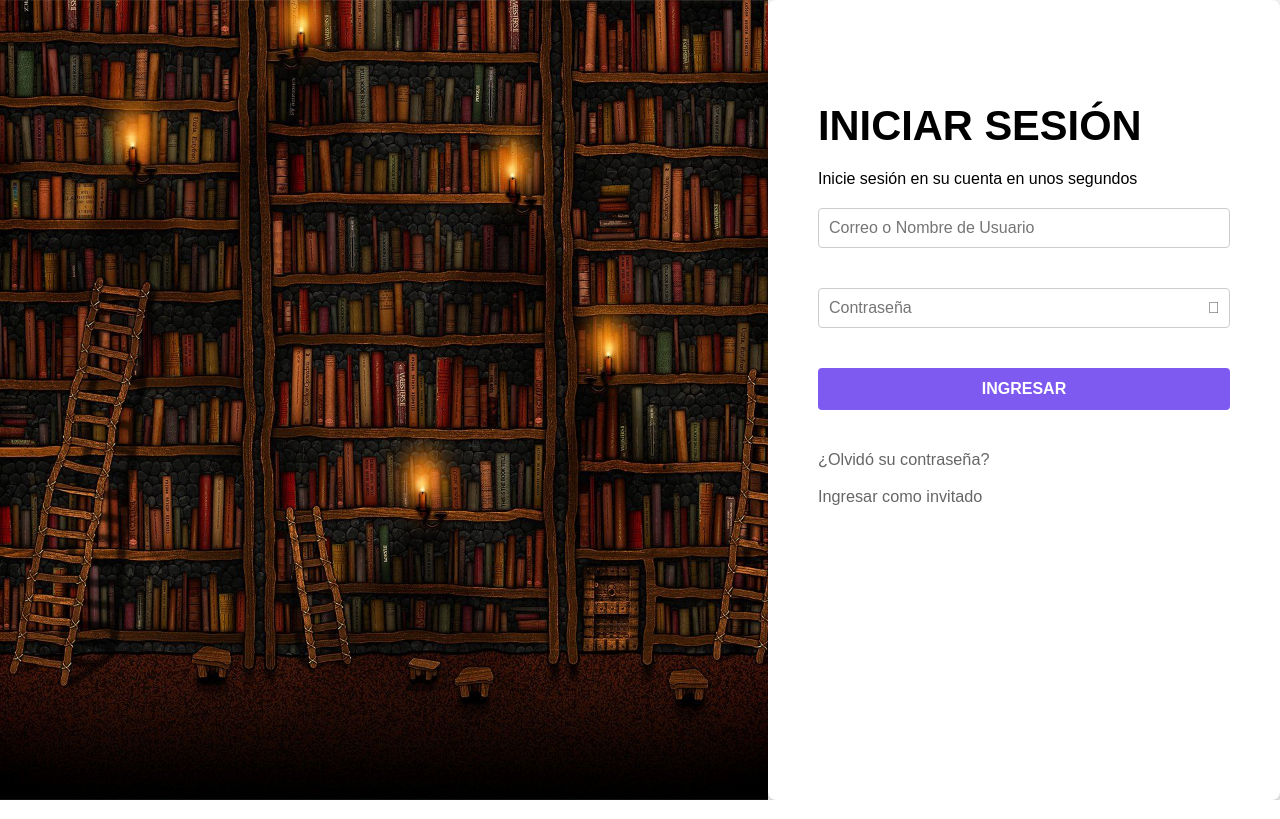
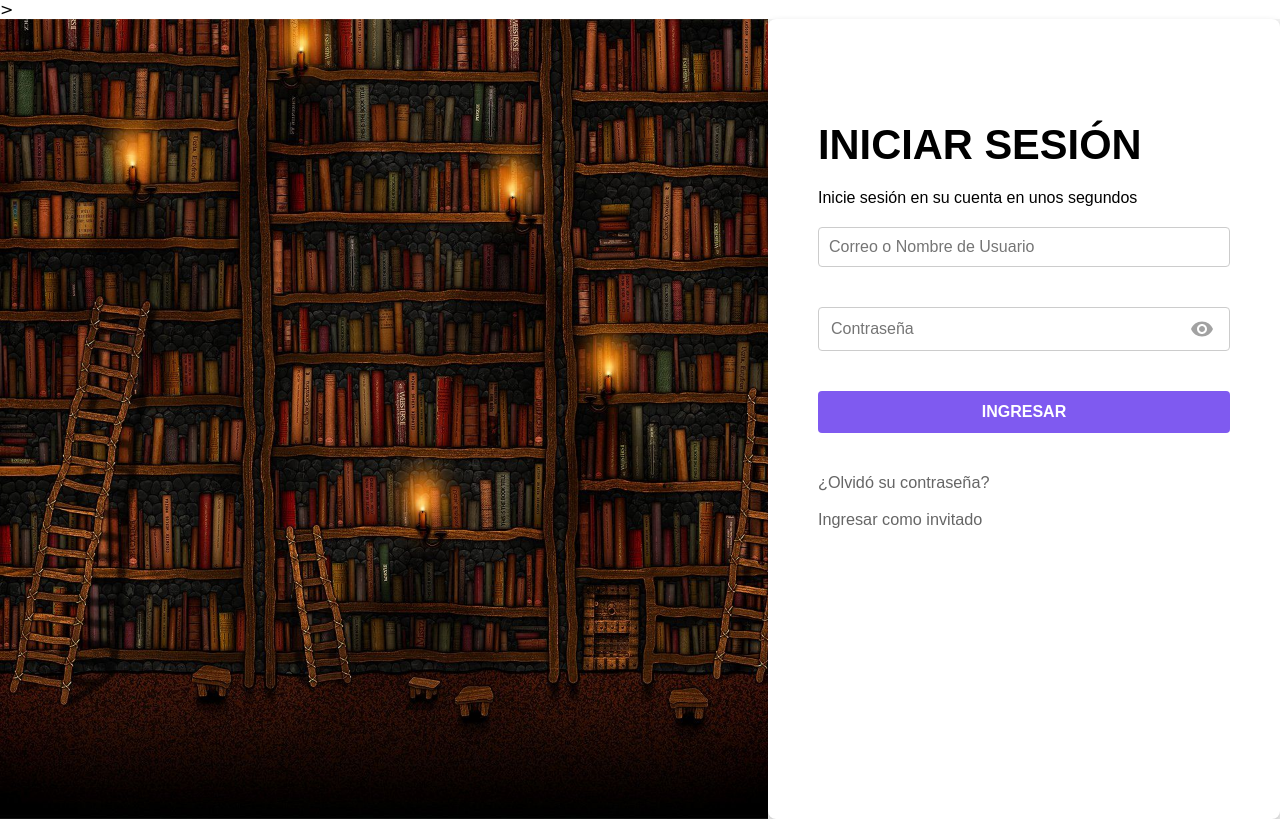
Before and after one commit to JesusReyes31/Biblioteca_Front, an Angular app: page /login in a window 1280 px wide. Built offline with nearby package versions, Linux system fonts and the light colour scheme.

Commit message:
Informacion e icono de mostrar contraseña

```diff
--- a/src/app/core/components/cambiar-informacion/cambiar-informacion.component.css
+++ b/src/app/core/components/cambiar-informacion/cambiar-informacion.component.css
@@ -1,7 +1,6 @@
 .cont-prof {
   max-width: 800px;
   margin: 0 auto;
-  padding: 20px;
 }
 
 h1, h2 {
@@ -90,3 +89,69 @@ input {
 .info-section, .password-section {
   margin-bottom: 40px;
 }
+
+.password-container {
+  position: relative;
+  width: 100%;
+  display: flex;
+  align-items: center;
+}
+
+.password-container input {
+  width: 100%;
+  padding: 10px;
+  border: 1px solid #ccc;
+  border-radius: 4px;
+  font-size: 16px;
+  padding-right: 40px;
+}
+
+.toggle-password {
+  position: absolute;
+  right: 8px;
+  top: 40%;
+  transform: translateY(-50%);
+  cursor: pointer;
+  display: flex;
+  align-items: center;
+  opacity: 0.6;
+  transition: opacity 0.3s;
+  background: none;
+  border: none;
+  padding: 4px;
+  z-index: 1;
+}
+
+.toggle-password:hover {
+  opacity: 1;
+}
+
+.toggle-password:focus {
+  outline: none;
+}
+
+.toggle-password:focus svg {
+  outline: 2px solid #7f5af0;
+  border-radius: 4px;
+}
+
+.toggle-password svg {
+  fill: currentColor;
+  color: #666;
+  transition: all 0.3s;
+}
+
+.toggle-password:hover svg {
+  color: #7f5af0;
+}
+
+.password-section .form-grid {
+  display: flex;
+  justify-content: space-between;
+  gap: 20px;
+  width: 100%;
+}
+
+.password-section .form-group {
+  width: 45%;
+}
--- a/src/app/core/components/cambiar-informacion/cambiar-informacion.component.html
+++ b/src/app/core/components/cambiar-informacion/cambiar-informacion.component.html
@@ -1,5 +1,5 @@
 <div class="cont-prof">
-  <h1>{{userData.Nombre_Usuario || 'NOMBRE DE USUARIO'}}</h1>
+  <h1>{{userData.Nombre_Usuario}}</h1>
 
   <div class="profile-section">
     <div class="profile-image">
@@ -24,20 +24,21 @@
 
       <div class="form-group">
         <label>CURP</label>
-        <span class="span">{{userData.CURP || 'No aplica'}}</span>
+        <span class="span">{{userData.CURP}}</span>
       </div>
 
       <div class="form-group">
         <label>Correo</label>
-        <span class="span">{{userData.Correo || 'No aplica'}}</span>
+        <span class="span">{{userData.Correo}}</span>
       </div>
 
-      <div class="form-group">
+      <div *ngIf="sucursalInfo" class="form-group sucursal-item">
         <label>Sucursal</label>
-        <span class="span">{{sucursalInfo?.Nombre_Sucursal || 'No aplica'}}</span>
+        <span class="span">{{sucursalInfo?.Nombre}}</span>
+      </div>
+      <br *ngIf="!sucursalInfo">
+      <button class="btn-gray update-button" (click)="updateUserInfo()">Actualizar Datos</button>
     </div>
-
-    <button class="btn-gray" (click)="updateUserInfo()">Actualizar Datos</button>
   </div>
 
   <div class="password-section">
@@ -46,12 +47,52 @@
     <div class="form-grid">
       <div class="form-group">
         <label>Nueva Contraseña</label>
-        <input type="password" [(ngModel)]="userData.newPassword" name="newPassword">
+        <div class="password-container">
+          <input
+            [type]="newPasswordVisible ? 'text' : 'password'"
+            [(ngModel)]="userData.newPassword"
+            name="newPassword"
+          >
+          <button
+            type="button"
+            class="toggle-password"
+            (click)="toggleNewPasswordVisibility()"
+            [attr.aria-label]="newPasswordVisible ? 'Ocultar contraseña' : 'Mostrar contraseña'"
+          >
+            <svg *ngIf="!newPasswordVisible" viewBox="0 0 24 24" width="24" height="24">
+              <path d="M12 4.5C7 4.5 2.73 7.61 1 12c1.73 4.39 6 7.5 11 7.5s9.27-3.11 11-7.5c-1.73-4.39-6-7.5-11-7.5zM12 17c-2.76 0-5-2.24-5-5s2.24-5 5-5 5 2.24 5 5-2.24 5-5 5zm0-8c-1.66 0-3 1.34-3 3s1.34 3 3 3 3-1.34 3-3-1.34-3-3-3z"/>
+            </svg>
+            <svg *ngIf="newPasswordVisible" viewBox="0 0 24 24" width="24" height="24">
+              <path d="M12 4.5C7 4.5 2.73 7.61 1 12c1.73 4.39 6 7.5 11 7.5s9.27-3.11 11-7.5c-1.73-4.39-6-7.5-11-7.5zM12 17c-2.76 0-5-2.24-5-5s2.24-5 5-5 5 2.24 5 5-2.24 5-5 5zm0-8c-1.66 0-3 1.34-3 3s1.34 3 3 3 3-1.34 3-3-1.34-3-3-3z"/>
+              <path d="M2 2L22 22" stroke="currentColor" stroke-width="2"/>
+            </svg>
+          </button>
+        </div>
       </div>
 
       <div class="form-group">
         <label>Confirmar nueva Contraseña</label>
-        <input type="password" [(ngModel)]="userData.confirmPassword" name="confirmPassword">
+        <div class="password-container">
+          <input
+            [type]="confirmPasswordVisible ? 'text' : 'password'"
+            [(ngModel)]="userData.confirmPassword"
+            name="confirmPassword"
+          >
+          <button
+            type="button"
+            class="toggle-password"
+            (click)="toggleConfirmPasswordVisibility()"
+            [attr.aria-label]="confirmPasswordVisible ? 'Ocultar contraseña' : 'Mostrar contraseña'"
+          >
+            <svg *ngIf="!confirmPasswordVisible" viewBox="0 0 24 24" width="24" height="24">
+              <path d="M12 4.5C7 4.5 2.73 7.61 1 12c1.73 4.39 6 7.5 11 7.5s9.27-3.11 11-7.5c-1.73-4.39-6-7.5-11-7.5zM12 17c-2.76 0-5-2.24-5-5s2.24-5 5-5 5 2.24 5 5-2.24 5-5 5zm0-8c-1.66 0-3 1.34-3 3s1.34 3 3 3 3-1.34 3-3-1.34-3-3-3z"/>
+            </svg>
+            <svg *ngIf="confirmPasswordVisible" viewBox="0 0 24 24" width="24" height="24">
+              <path d="M12 4.5C7 4.5 2.73 7.61 1 12c1.73 4.39 6 7.5 11 7.5s9.27-3.11 11-7.5c-1.73-4.39-6-7.5-11-7.5zM12 17c-2.76 0-5-2.24-5-5s2.24-5 5-5 5 2.24 5 5-2.24 5-5 5zm0-8c-1.66 0-3 1.34-3 3s1.34 3 3 3 3-1.34 3-3-1.34-3-3-3z"/>
+              <path d="M2 2L22 22" stroke="currentColor" stroke-width="2"/>
+            </svg>
+          </button>
+        </div>
       </div>
     </div>
 
--- a/src/app/core/components/cambiar-informacion/cambiar-informacion.component.ts
+++ b/src/app/core/components/cambiar-informacion/cambiar-informacion.component.ts
@@ -17,6 +17,8 @@ export class CambiarInformacionComponent {
   selectedFile: File | null = null;
   sucursalInfo: any = null;
   userTypes = ['Admin', 'Sucursal', 'Prestamos', 'Inventario'];
+  newPasswordVisible: boolean = false;
+  confirmPasswordVisible: boolean = false;
   constructor(private userService:UsersService,private fb:FormBuilder,private sweetalert:SweetalertService) {}
 
   ngOnInit(): void {
@@ -27,8 +29,11 @@ export class CambiarInformacionComponent {
     this.userService.getUserInfo().subscribe({
       next: (data) => {
         this.userData = data;
+        if(this.userData.Imagen!==null){
+          sessionStorage.setItem('Imagen',this.userData.Imagen);
+        }
         // Si el usuario es de alguno de los tipos especificados, obtener info de sucursal
-        if (this.userTypes.includes(this.userData.Tipo_Usuario)) {
+        if (this.userData.Tipo_Usuario==='Admin Sucursal') {
           this.getSucursalInfo();
         }
       },
@@ -42,7 +47,8 @@ export class CambiarInformacionComponent {
   getSucursalInfo(): void {
     this.userService.getSucursal().subscribe({
       next: (data) => {
-        this.sucursalInfo = data;
+        this.sucursalInfo = data[0];
+        console.log(this.sucursalInfo)
       },
       error: (error) => {
         console.error('Error al obtener información de la sucursal:', error);
@@ -75,7 +81,8 @@ export class CambiarInformacionComponent {
 
       this.userService.updateUserImage(this.userData.ID, formData).subscribe({
         next: (response) => {
-          this.sweetalert.showNoReload('Imagen actualizada exitosamente');
+          console.log(response)
+          this.sweetalert.showReload('Imagen actualizada exitosamente');
           this.getUserInfo();
         },
         error: (error) => {
@@ -98,21 +105,31 @@ export class CambiarInformacionComponent {
 
   updatePassword(): void {
     if (this.userData.newPassword !== this.userData.confirmPassword) {
-      console.error('Las contraseñas no coinciden');
+      this.sweetalert.showNoReload('Las contraseñas no coinciden');
       return;
     }
-
+    console.log(this.userData.newPassword)
     this.userService.updatePassword({
-      newPassword: this.userData.newPassword
+      Password: this.userData.newPassword
     }).subscribe({
       next: (response) => {
-        console.log('Contraseña actualizada exitosamente');
-        this.userData.newPassword = '';
-        this.userData.confirmPassword = '';
+        if(response.message==='Contraseña actualizada exitosamente'){
+          this.sweetalert.showReload(response.message);
+          this.userData.newPassword = '';
+          this.userData.confirmPassword = '';
+        }
       },
       error: (error) => {
         console.error('Error al actualizar la contraseña:', error);
       }
     });
   }
+
+  toggleNewPasswordVisibility() {
+    this.newPasswordVisible = !this.newPasswordVisible;
+  }
+
+  toggleConfirmPasswordVisibility() {
+    this.confirmPasswordVisible = !this.confirmPasswordVisible;
+  }
 }
--- a/src/app/core/services/users.service.ts
+++ b/src/app/core/services/users.service.ts
@@ -32,7 +32,7 @@ export class UsersService {
 
   updatePassword(passwordData: any): Observable<any> {
     const headers = new HttpHeaders({ 'authorization':`${sessionStorage.getItem('authToken')}`,'Content-Type': 'application/json' });
-      return this.http.put(`${this.apiUrl}/users/profile/password`, passwordData,{headers});
+      return this.http.put(`${this.apiUrl}users/cambiar/contra/${sessionStorage.getItem('ID_Uss')}`, passwordData,{headers});
   }
   //Traer la sucursal del usuario
   getSucursal(): Observable<any> {
--- a/src/app/features/auth/login/login.component.css
+++ b/src/app/features/auth/login/login.component.css
@@ -103,24 +103,52 @@
   .password-container input[type="password"],
   .password-container input[type="text"] {
     width: 100%;
-    padding-right: 30px; /* Ajusta el espacio para el icono */
+    padding: 12px 40px 12px 12px;
+    border: 1px solid #ccc;
+    border-radius: 4px;
+    font-size: 16px;
+    transition: border-color 0.3s;
+  }
+
+  .password-container input:focus {
+    outline: none;
+    border-color: #7f5af0;
   }
 
   .toggle-password {
     position: absolute;
-    right: 10px;
+    right: 12px;
     top: 50%;
     transform: translateY(-50%);
     cursor: pointer;
-    color: #666;
     display: flex;
     align-items: center;
-  }
-
-  .toggle-password i {
-    font-size: 16px;
+    opacity: 0.6;
+    transition: opacity 0.3s;
+    background: none;
+    border: none;
+    padding: 4px;
   }
 
   .toggle-password:hover {
+    opacity: 1;
+  }
+
+  .toggle-password:focus {
+    outline: none;
+  }
+
+  .toggle-password:focus svg {
+    outline: 2px solid #7f5af0;
+    border-radius: 4px;
+  }
+
+  .toggle-password svg {
+    fill: currentColor;
+    color: #666;
+    transition: all 0.3s;
+  }
+
+  .toggle-password:hover svg {
     color: #7f5af0;
   }
--- a/src/app/features/auth/login/login.component.html
+++ b/src/app/features/auth/login/login.component.html
@@ -13,10 +13,23 @@
               [type]="passwordVisible ? 'text' : 'password'"
               [(ngModel)]="Contra"
               placeholder="Contraseña"
+              aria-label="Contraseña"
             />
-            <span class="toggle-password" (click)="togglePasswordVisibility()">
-              <i class="zmdi zmdi-eye"></i>
-            </span>
+            <button
+              type="button"
+              class="toggle-password"
+              (click)="togglePasswordVisibility()"
+              [attr.aria-label]="passwordVisible ? 'Ocultar contraseña' : 'Mostrar contraseña'"
+              tabindex="0"
+            >
+              <svg *ngIf="!passwordVisible" viewBox="0 0 24 24" width="24" height="24">
+                <path d="M12 4.5C7 4.5 2.73 7.61 1 12c1.73 4.39 6 7.5 11 7.5s9.27-3.11 11-7.5c-1.73-4.39-6-7.5-11-7.5zM12 17c-2.76 0-5-2.24-5-5s2.24-5 5-5 5 2.24 5 5-2.24 5-5 5zm0-8c-1.66 0-3 1.34-3 3s1.34 3 3 3 3-1.34 3-3-1.34-3-3-3z"/>
+              </svg>
+              <svg *ngIf="passwordVisible" viewBox="0 0 24 24" width="24" height="24">
+                <path d="M12 4.5C7 4.5 2.73 7.61 1 12c1.73 4.39 6 7.5 11 7.5s9.27-3.11 11-7.5c-1.73-4.39-6-7.5-11-7.5zM12 17c-2.76 0-5-2.24-5-5s2.24-5 5-5 5 2.24 5 5-2.24 5-5 5zm0-8c-1.66 0-3 1.34-3 3s1.34 3 3 3 3-1.34 3-3-1.34-3-3-3z"/>
+                <path d="M2 2L22 22" stroke="currentColor" stroke-width="2"/>
+              </svg>
+            </button>
           </div>
         </div>
         <button type="submit" (click)="ingresar()" class="login-button">INGRESAR</button>
--- a/src/app/features/auth/login/login.component.ts
+++ b/src/app/features/auth/login/login.component.ts
@@ -24,11 +24,10 @@ export class LoginComponent {
     setTimeout(() => document.body.classList.remove('loading'), 500);
   }
 
-  passwordVisible: boolean = false; // Propiedad para controlar la visibilidad de la contraseña
-  password: string = ''; // Propiedad para enlazar con el ngModel del input
+  passwordVisible: boolean = false;
 
   togglePasswordVisibility() {
-    this.passwordVisible = !this.passwordVisible; // Alterna el valor de passwordVisible entre true y false
+    this.passwordVisible = !this.passwordVisible;
   }
   ingresar(){
     const loginData = {
--- a/src/index.html
+++ b/src/index.html
@@ -7,9 +7,7 @@
   <meta name="viewport" content="width=device-width, initial-scale=1">
   <link rel="icon" type="image/x-icon" href="favicon.ico">
   <link rel="stylesheet" href="https://cdn.materialdesignicons.com/2.0.46/css/materialdesignicons.min.css">
-  <link rel="stylesheet" href="https://fonts.googleapis.com/icon?family=Material+Icons">
-  <link rel="stylesheet" href="https://cdnjs.cloudflare.com/ajax/libs/font-awesome/6.5.1/css/all.min.css">
-  <link rel="stylesheet" href="icon-zmdi.css">
+  <link rel="stylesheet" href="https://cdnjs.cloudflare.com/ajax/libs/font-awesome/6.5.1/css/all.min.css">>
 </head>
 <body>
   <app-root class="fondo"></app-root>
```
